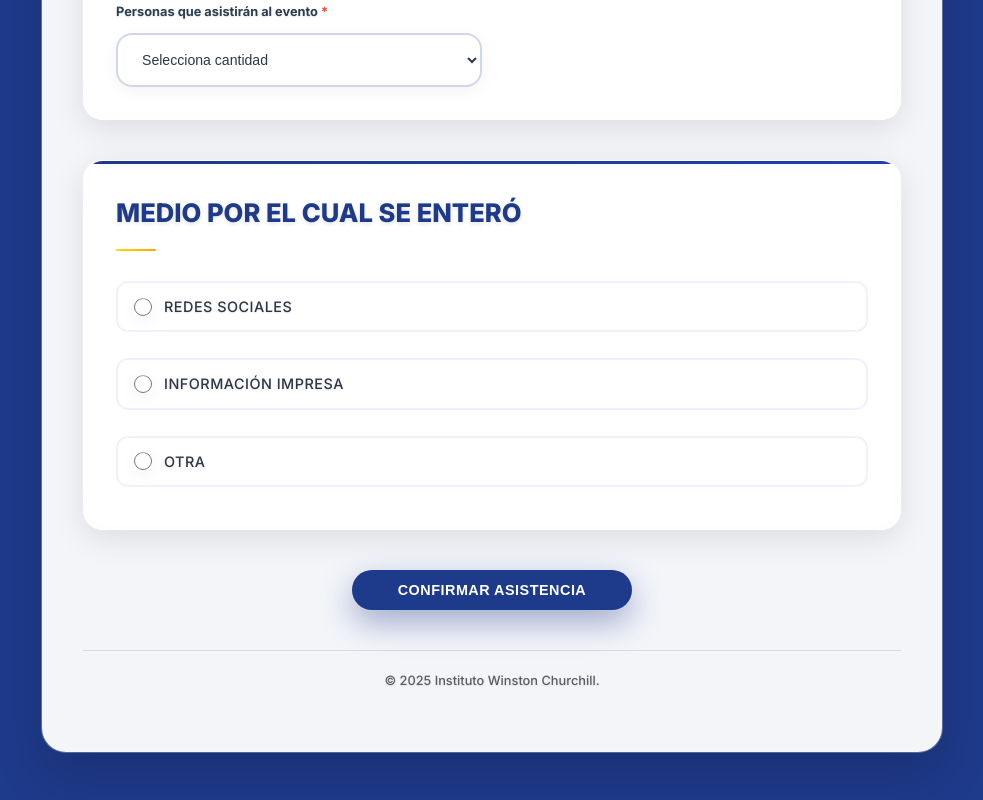
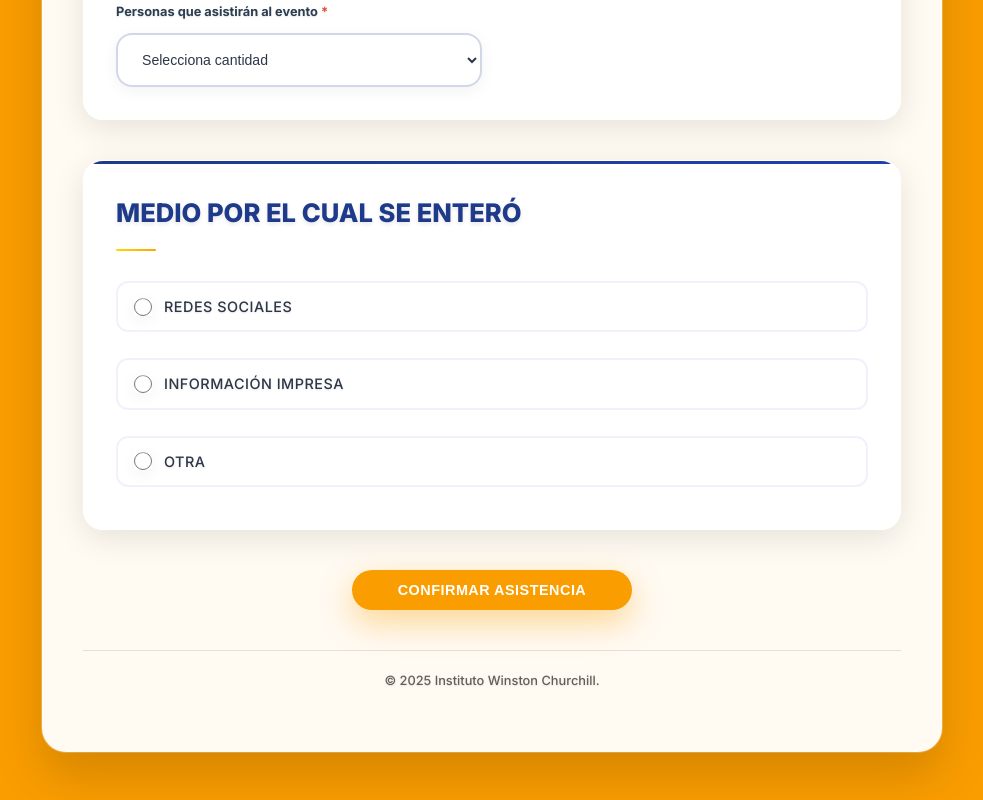
Before and after one commit to winston93-cloud/open_house, a Next.js app: page / in a window 1280 px wide. Shown: the part 1407-2207 px from the top of the page, without its empty margins (148-1131 px from the left). Built offline with nearby package versions, Linux system fonts and the light colour scheme.

Commit message:
Cambiar todos los elementos azules a naranja #FA9D00 con texto blanco para contraste

```diff
--- a/app/globals.css
+++ b/app/globals.css
@@ -13,7 +13,7 @@ body {
     'Ubuntu', 'Cantarell', 'Fira Sans', 'Droid Sans', 'Helvetica Neue', sans-serif;
   -webkit-font-smoothing: antialiased;
   -moz-osx-font-smoothing: grayscale;
-  background: #1e3a8a;
+  background: #FA9D00;
   color: #333;
   line-height: 1.6;
   position: relative;
@@ -740,11 +740,11 @@ body {
 
 /* Form Header Styles */
 .form-header-section {
-  background: linear-gradient(135deg, #1e3a8a 0%, #1e40af 100%);
+  background: linear-gradient(135deg, #FA9D00 0%, #E88D00 100%);
   border-radius: 16px;
   padding: 16px 24px;
   margin-bottom: 16px;
-  box-shadow: 0 12px 28px rgba(0, 0, 0, 0.1);
+  box-shadow: 0 12px 28px rgba(250, 157, 0, 0.3);
   border: 1px solid rgba(255, 255, 255, 0.2);
   backdrop-filter: blur(10px);
 }
@@ -907,7 +907,7 @@ body {
   left: 0;
   right: 0;
   height: 4px;
-  background: linear-gradient(90deg, #1e3a8a, #1e40af, #FFD700, #FFA500);
+  background: linear-gradient(90deg, #FA9D00, #E88D00, #FFD700, #FFA500);
   border-radius: 20px 20px 0 0;
 }
 
@@ -935,11 +935,11 @@ body {
 }
 
 .dates-info {
-  background: linear-gradient(135deg, #1e3a8a 0%, #1e40af 100%);
+  background: linear-gradient(135deg, #FA9D00 0%, #E88D00 100%);
   padding: 16px;
   border-radius: 12px;
   margin-bottom: 20px;
-  box-shadow: 0 4px 15px rgba(30, 58, 138, 0.3);
+  box-shadow: 0 4px 15px rgba(250, 157, 0, 0.3);
   border: 1px solid rgba(255, 255, 255, 0.15);
   position: relative;
   overflow: hidden;
@@ -972,9 +972,9 @@ body {
   align-items: center;
   padding: 8px 12px;
   margin: 6px 0;
-  background: rgba(255, 255, 255, 0.08);
+  background: rgba(255, 255, 255, 0.15);
   border-radius: 8px;
-  border: 1px solid rgba(255, 255, 255, 0.2);
+  border: 1px solid rgba(255, 255, 255, 0.3);
   transition: all 0.3s ease;
   backdrop-filter: blur(5px);
 }
@@ -1070,7 +1070,7 @@ body {
 }
 
 .modal-header h2 {
-  color: #1e3a8a;
+  color: #FA9D00;
   font-size: 1.8rem;
   font-weight: 700;
   margin: 0;
@@ -1112,7 +1112,7 @@ body {
 }
 
 .modal-button {
-  background: linear-gradient(135deg, #1e3a8a 0%, #1e40af 100%);
+  background: linear-gradient(135deg, #FA9D00 0%, #E88D00 100%);
   color: white;
   border: none;
   padding: 15px 40px;
@@ -1121,14 +1121,14 @@ body {
   border-radius: 12px;
   cursor: pointer;
   transition: all 0.3s ease;
-  box-shadow: 0 4px 15px rgba(30, 58, 138, 0.3);
+  box-shadow: 0 4px 15px rgba(250, 157, 0, 0.3);
   text-transform: uppercase;
   letter-spacing: 0.5px;
 }
 
 .modal-button:hover {
   transform: translateY(-2px);
-  box-shadow: 0 6px 20px rgba(30, 58, 138, 0.4);
+  box-shadow: 0 6px 20px rgba(250, 157, 0, 0.4);
 }
 
 .modal-button:active {
@@ -1456,7 +1456,7 @@ body {
 
 /* Submit Button */
 .submit-button {
-  background: #1e3a8a;
+  background: #FA9D00;
   color: #ffffff;
   border: none;
   padding: 12px 32px;
@@ -1466,7 +1466,7 @@ body {
   cursor: pointer;
   transition: all 0.4s cubic-bezier(0.4, 0, 0.2, 1);
   box-shadow:
-    0 12px 32px rgba(30, 58, 138, 0.4),
+    0 12px 32px rgba(250, 157, 0, 0.4),
     0 0 0 1px rgba(255, 255, 255, 0.2);
   margin-top: 32px;
   width: 100%;
@@ -1494,9 +1494,9 @@ body {
 .submit-button:hover {
   transform: translateY(-6px) scale(1.02);
   box-shadow:
-    0 20px 48px rgba(30, 58, 138, 0.5),
+    0 20px 48px rgba(250, 157, 0, 0.5),
     0 0 0 1px rgba(255, 255, 255, 0.3);
-  background: #1e40af;
+  background: #E88D00;
   animation: none;
 }
 
```
